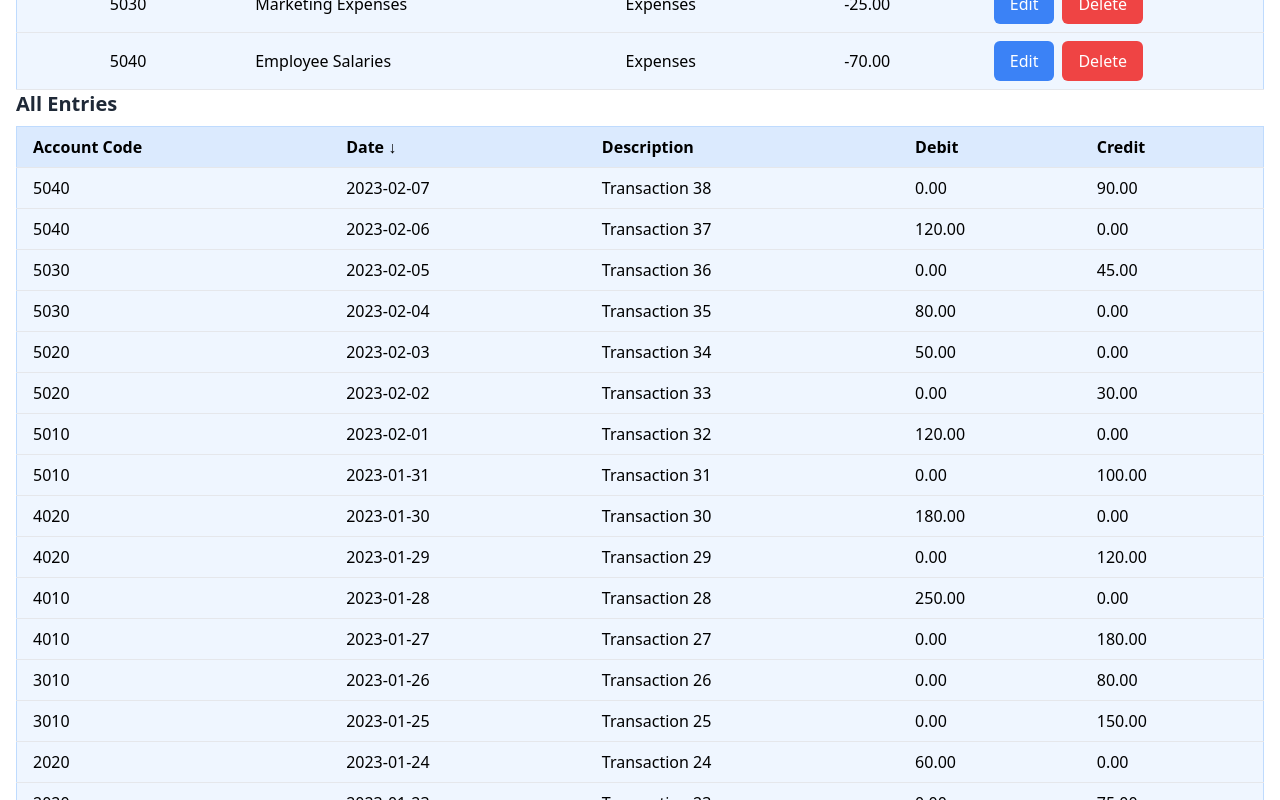
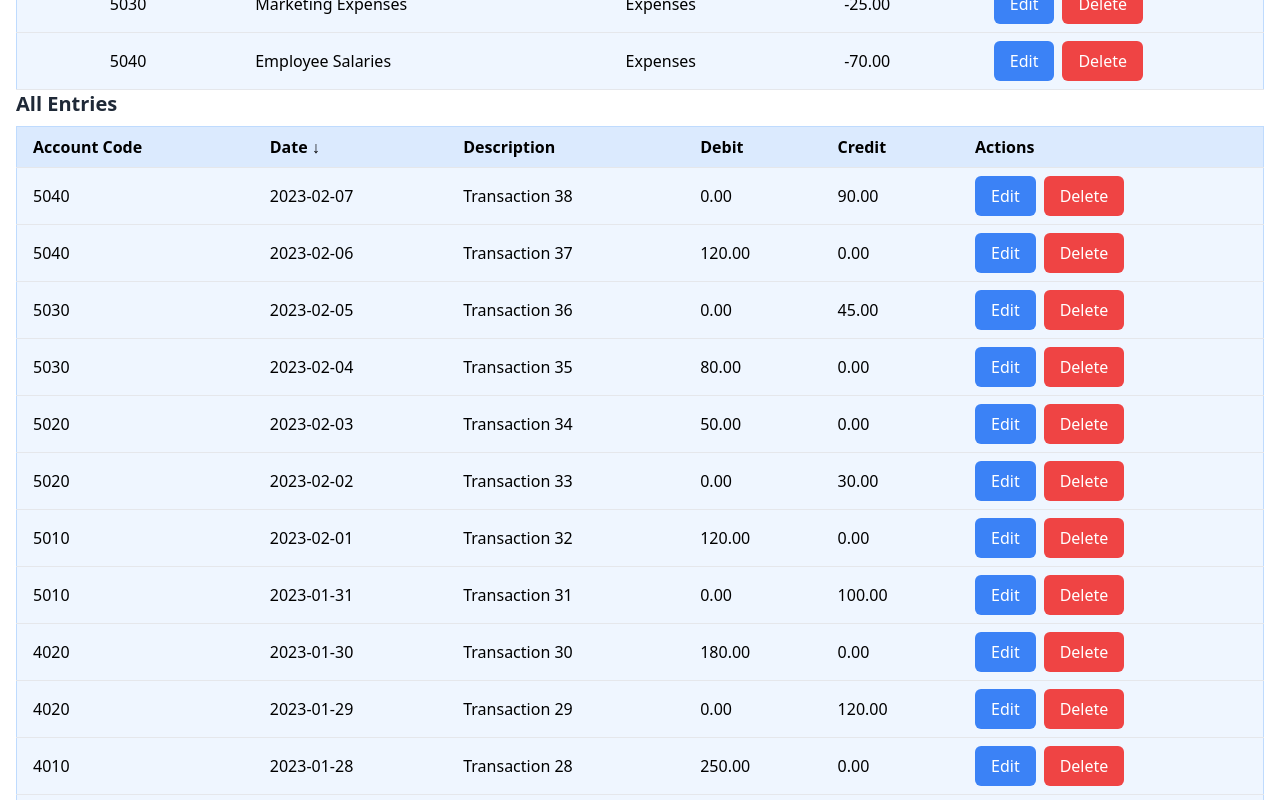
Before and after one commit to Atlarus/Finance-Tracker, a React (Create React App) app: page /#/Finance-Tracker in a window 1280 px wide. Before the commit this address led to /#/Finance-Tracker. Shown: the part 760-1560 px from the top of the page. Built offline with nearby package versions, Linux system fonts and the light colour scheme; what @react-pdf/renderer would draw is missing.

Commit message:
Fixed rowClick upon editing

```diff
--- a/src/components/Ledger/GeneralLedgerPage.jsx
+++ b/src/components/Ledger/GeneralLedgerPage.jsx
@@ -144,6 +144,11 @@ const [sortConfig, setSortConfig] = useState({
     }, [ledgerData, setLedgerData, setEditingAccountCode, setNewAccount]);
 
     const handleRowClick = (accountCode, event) => {
+        // Check if editing mode is active
+        if (editingAccountCode !== null || editingEntryId !== null) {
+            return; // Do nothing when editing mode is active
+        }
+
         // Check if the click event originated from an action button
         const isActionButtonClick = event.target.tagName === 'BUTTON';
 
@@ -151,8 +156,8 @@ const [sortConfig, setSortConfig] = useState({
             // Find the selected account
             const selectedAccount = ledgerData.find((account) => account.accountCode === accountCode);
 
-                // Check if the account exists
-                if (selectedAccount) {
+            // Check if the account exists and not in editing mode
+            if (selectedAccount && editingAccountCode === null) {
                 // Toggle the visibility of entries for the selected account
                 const updatedLedgerData = ledgerData.map((account) => {
                     if (account.accountCode === accountCode) {
@@ -164,8 +169,6 @@ const [sortConfig, setSortConfig] = useState({
             }
         }
     };
-
-
 
     const handleEditEntry = (entryId) => {
         setEditingEntryId(entryId);
@@ -494,6 +497,7 @@ useEffect(() => {
                         <th onClick={() => requestSort('credit')} className="py-2 px-4 border-b text-left cursor-pointer">
                             Credit {getSortIndicator('credit')}
                         </th>
+                        <th className="py-2 px-4 border-b text-left">Actions</th>
                     </tr>
                 </thead>
                 <tbody>
@@ -504,6 +508,39 @@ useEffect(() => {
                             <td className="py-2 px-4 border-b">{entry.description}</td>
                             <td className="py-2 px-4 border-b">{parseFloat(entry.debit).toFixed(2)}</td>
                             <td className="py-2 px-4 border-b">{parseFloat(entry.credit).toFixed(2)}</td>
+                            <td className="py-2 px-4 border-b">
+                                {editingEntryId === entry.id ? (
+                                    <div className="flex space-x-2">
+                                        <button
+                                            onClick={handleUpdateEntry}
+                                            className="bg-blue-500 text-white py-2 px-4 rounded-md hover:bg-blue-700"
+                                        >
+                                            Update
+                                        </button>
+                                        <button
+                                            onClick={() => setEditingEntryId(null)}
+                                            className="bg-gray-500 text-white py-2 px-4 rounded-md hover:bg-gray-700"
+                                        >
+                                            Cancel
+                                        </button>
+                                    </div>
+                                ) : (
+                                    <div className="flex space-x-2">
+                                        <button
+                                            onClick={() => handleEditEntry(entry.id)}
+                                            className="bg-blue-500 text-white py-2 px-4 rounded-md hover:bg-blue-700"
+                                        >
+                                            Edit
+                                        </button>
+                                        <button
+                                            onClick={() => handleRemoveEntry(entry.id)}
+                                            className="bg-red-500 text-white py-2 px-4 rounded-md hover:bg-red-700"
+                                        >
+                                            Delete
+                                        </button>
+                                    </div>
+                                )}
+                            </td>
                         </tr>
                     ))}
                 </tbody>
```
Lines whose indentation alone changed are shown as unchanged.
